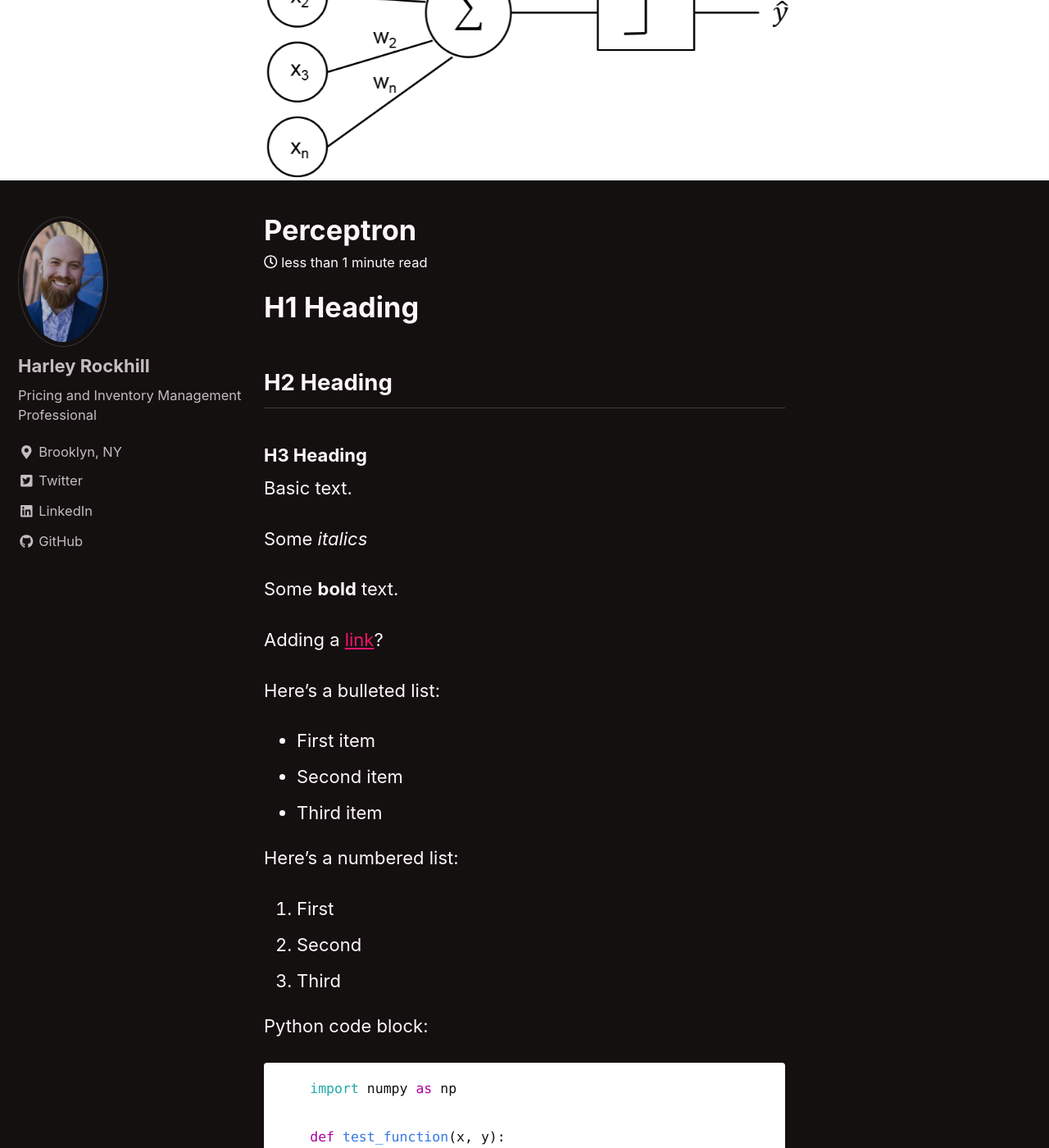
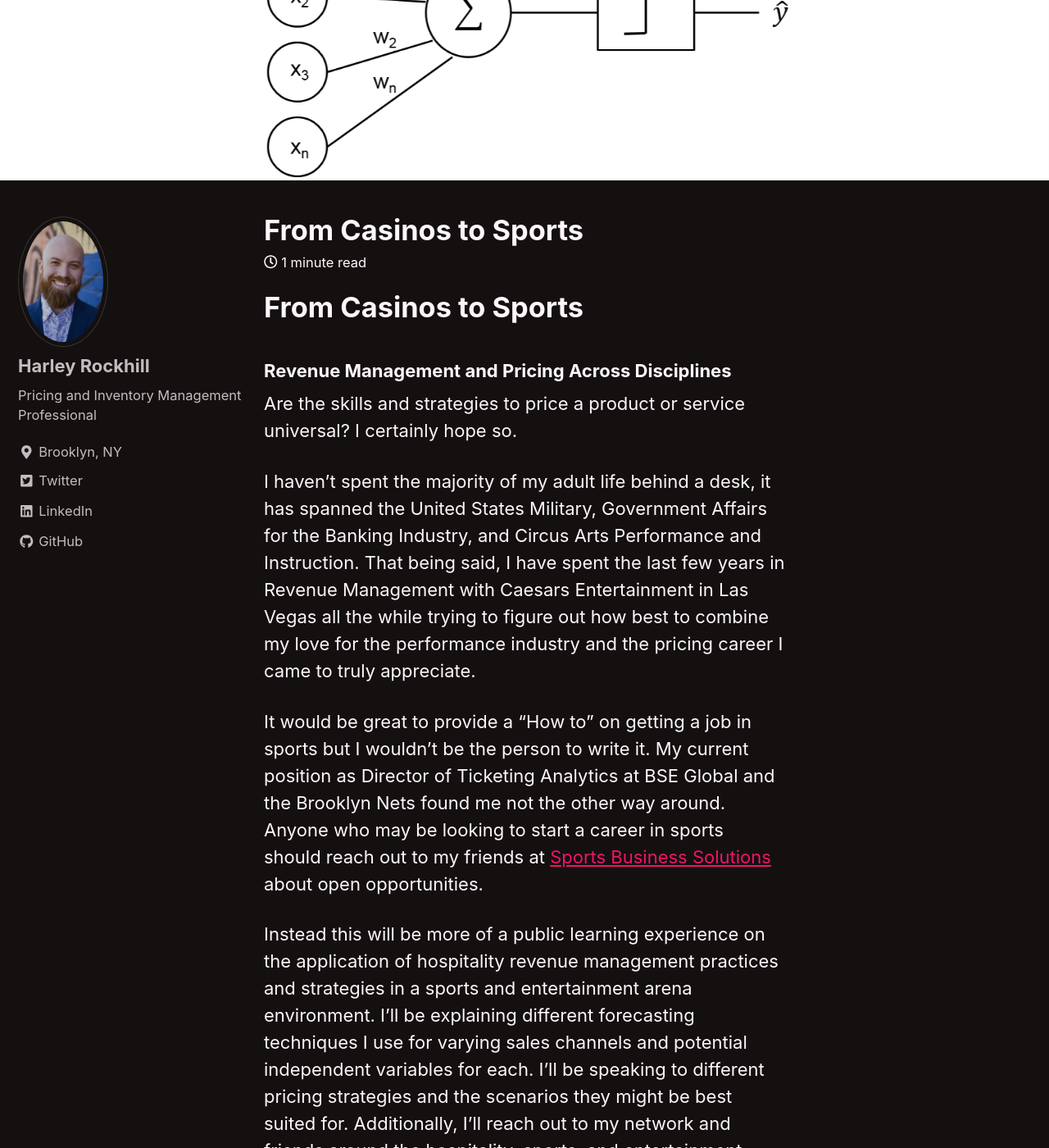
Before and after one commit to hrockhill3/hrockhill3.github.io, a Jekyll site: the page built from _posts/2018-01-28-perceptron.md, in a window 1280 px wide and 1400 px high, scrolled down 235 px. Shown: the whole window at 82% size. Built offline with Jekyll 4.4.1, drawn with Linux system fonts in a browser that asks for light colours; nearby versions of some CDN libraries; formulas are drawn with MathJax 3; some of the changed text lies outside the part shown.

Commit message:
2020-01-14 Blog

````diff
--- a/_posts/2018-01-28-perceptron.md
+++ b/_posts/2018-01-28-perceptron.md
@@ -1,6 +1,6 @@
 ---
-title: "Perceptron"
-date: 2019-11-17
+title: "From Casinos to Sports"
+date: 2020-01-14
 tags: [Pricing, Pricing Strategy, Revenue Management, Inventory Management]
 header:
   image: "/images/perceptron/percept.jpg"
@@ -8,56 +8,16 @@
 mathjax: "true"
 ---
 
-# H1 Heading
+# From Casinos to Sports
+### Revenue Management and Pricing Across Disciplines
 
-## H2 Heading
+Are the skills and strategies to price a product or service universal? I certainly hope so.
 
-### H3 Heading
+I haven't spent the majority of my adult life behind a desk, it has spanned the United States Military, Government Affairs for the Banking Industry, and Circus Arts Performance and Instruction. That being said, I have spent the last few years in Revenue Management with Caesars Entertainment in Las Vegas all the while trying to figure out how best to combine my love for the performance industry and the pricing career I came to truly appreciate.
 
-Basic text.
+It would be great to provide a "How to" on getting a job in sports but I wouldn't be the person to write it. My current position as Director of Ticketing Analytics at BSE Global and the Brooklyn Nets found me not the other way around. Anyone who may be looking to start a career in sports should reach out to my friends at [Sports Business Solutions](https://clubhouse.sportsbusiness.solutions/blog) about open opportunities.
 
-Some *italics*
+Instead this will be more of a public learning experience on the application of hospitality revenue management practices and strategies in a sports and entertainment arena environment. I'll be explaining different forecasting techniques I use for varying sales channels and potential independent variables for each. I'll be speaking to different pricing strategies and the scenarios they might be best suited for. Additionally, I'll reach out to my network and friends around the hospitality, sports, and entertainment industries for their professional and academic opinions on various pricing and marketing strategy related topics. And occasionally, I'll offer my opinion on unrelated topics currently faced by professionals around the industry.
 
-Some **bold** text.
-
-Adding a [link](https://github.com/hrockhill3)?
-
-Here's a bulleted list:
-* First item
-+ Second item
-- Third item
-
-Here's a numbered list:
-1. First
-2. Second
-3. Third
-
-Python code block:
-```python
-    import numpy as np
-
-    def test_function(x, y):
-      z = np.sum(x,y)
-      return z
-```
-
-R code block:
-```r
-library(tidyverse)
-df <- read_csv("some_file.csv")
-head(df)
-```
-
-Some inline code `x+y`.
-
-Here's an image:
-<img src="{{ site.url }}{{ site.baseurl }}/images/perceptron/linsep.jpg" alt="linearly separable data">
-
-Another image using Kramdown:
-![alt]({{ site.url }}{{ site.baseurl }}/images/perceptron/linsep.jpg)
-
-Some math:
-
-$$z=x+y$$
-
-Also inline $$z=x+y$$
+Until next time,
+[Harley](https://www.linkedin.com/in/harleyrockhill3)
````
